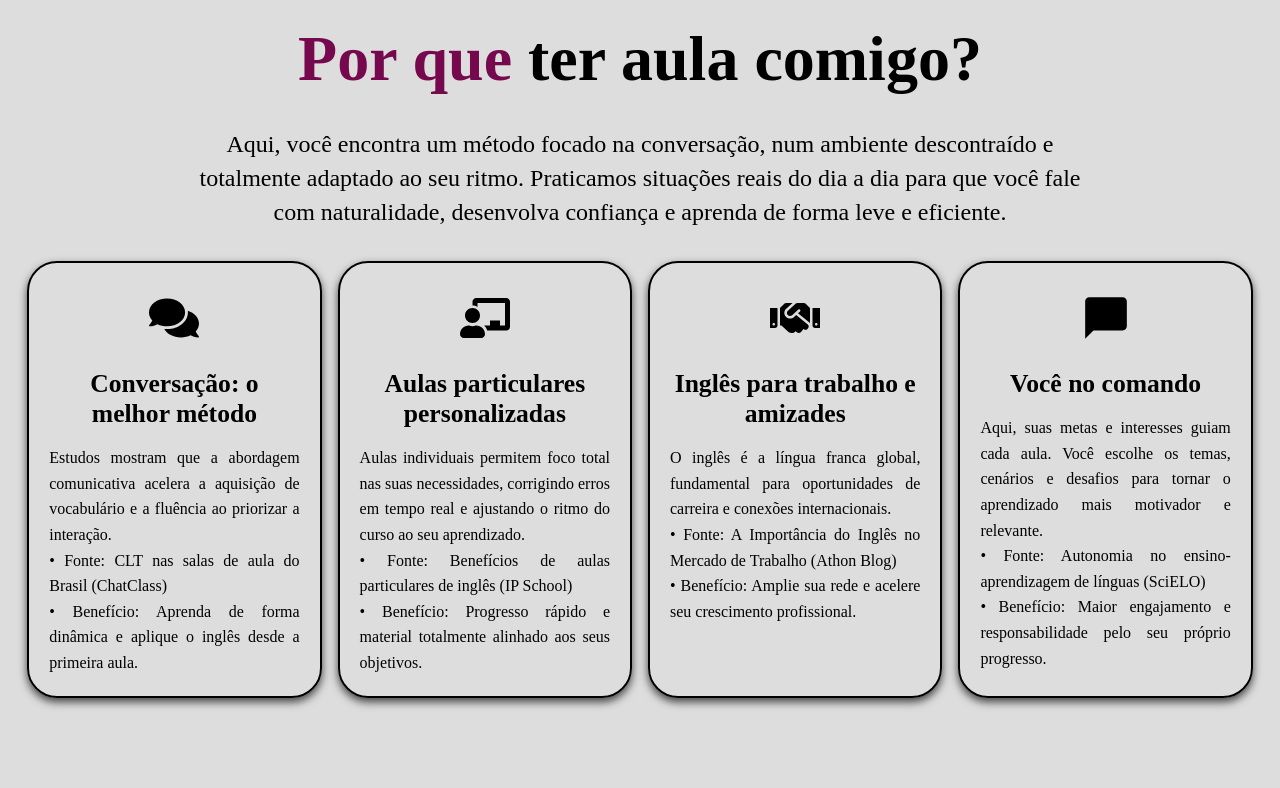
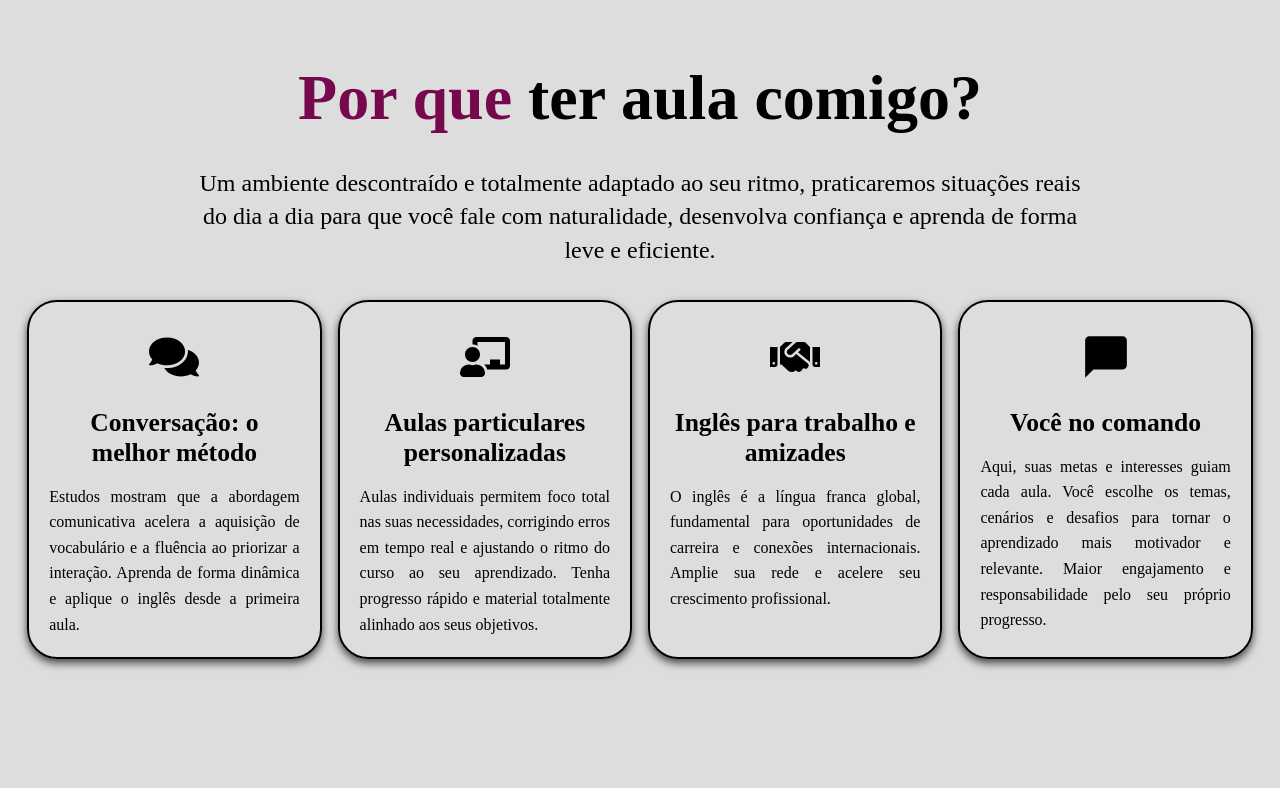
Before and after one commit to GuilhermeFranciscoPereira/LandingPage_Ana-Guarda, a Next.js app: page / in a window 1280 px wide. Shown: the part 1560-2348 px from the top of the page. Built offline with nearby package versions, Linux system fonts and the light colour scheme; a web font is replaced by a local one.

Commit message:
refactor(texts): changes made in the texts based on client requests

```diff
--- a/src/Sections/AboutWhoAmI/index.tsx
+++ b/src/Sections/AboutWhoAmI/index.tsx
@@ -31,7 +31,7 @@ export default function AboutWhoAmI(): React.ReactElement {
                             <h2>Quem é <span>Ana Flávia Guarda?</span></h2>
                             <h3>
                                 <div data-aos="fade-left">
-                                    Prazer, eu sou a Ana!, estudo inglês há muitos anos e, ao longo desse tempo, tive experiências internacionais que transformaram minha forma de aprender — e de ensinar.
+                                    Prazer, eu sou a Ana!, estudo inglês há muitos anos e, ao longo desse tempo, tive muitas experiências inclusive internacionais que transformaram minha forma de aprender — e de ensinar.
                                     Entendi, na prática, que a conversação é o que realmente aproxima a gente da fluência e da autoconfiança com o idioma.
                                 </div>
                                 <br />
--- a/src/Sections/Plans/QuestionnaireModal/index.tsx
+++ b/src/Sections/Plans/QuestionnaireModal/index.tsx
@@ -164,7 +164,7 @@ export default function QuestionnaireModal({ planName, onClose }: Props): React.
                             </div>
 
                             <div className={styles.formGroup}>
-                                <label className={styles.label}>6️⃣ De 1 a 5, quão confortável você se sente falando inglês outra pessoa? (1 = Nada confortável / 5 = Super tranquilo)</label>
+                                <label className={styles.label}>6️⃣ De 1 a 5, quão confortável você se sente falando inglês com outra pessoa? (1 = Nada confortável / 5 = Super tranquilo)</label>
                                 <div className={styles.rating}>
                                     <input type="radio" id="star-5" name="question6" value="5" checked={form.question6 === '5'} onChange={() => handleChange('question6', '5')} />
                                     <label htmlFor="star-5">
@@ -248,9 +248,9 @@ export default function QuestionnaireModal({ planName, onClose }: Props): React.
                 )}
                 {step === 3 && (
                     <div className={styles.step}>
-                        <h2 className={styles.title}>🎉 Obrigada!</h2>
+                        <h2 className={styles.title}>🎉 Thanks!</h2>
                         <p className={styles.description}>
-                            Seus dados foram enviados com sucesso! Em até 48 horas úteis entrarei em contato no seu WhatsApp para já agendarmos o início da sua fluência!
+                            Seus dados foram enviados com sucesso! Em até 48 horas úteis entrarei em contato no seu WhatsApp!
                         </p>
                     </div>
                 )}
--- a/src/Sections/Students/index.tsx
+++ b/src/Sections/Students/index.tsx
@@ -39,7 +39,7 @@ export default function Students(): React.ReactElement {
                         <div className={styles.studentText}>
                             <div className={styles.contentTextStudent}>
                                 <h3>Marcelo Rocha</h3>
-                                <p>Marcelo aos 48 anos de idade, conta com a Ana para realizar suas viagens internacionais, tendo alguém para conversar mas também lhe auxiliar em momentos que não compreende a lingua inglesa, ou necessita dizer algo e não sabe como.</p>
+                                <p>Marcelo, 48 anos, empresário, conta com a Ana para auxilia-lo em viagens internacionais de negócios, participando inclusive de reuniões on line remotamente.</p>
                             </div>
                         </div>
                     </div>
--- a/src/Sections/WhyTakeClassWithMe/index.tsx
+++ b/src/Sections/WhyTakeClassWithMe/index.tsx
@@ -10,8 +10,7 @@ export default function WhyTakeClassWithMe(): React.ReactElement {
                     <div className={styles.textHeadlineWhyTakeClassWithMe} data-aos="fade-up">
                         <h2><span>Por que</span> ter aula comigo?</h2>
                         <p>
-                            Aqui, você encontra um método focado na conversação, num ambiente descontraído e totalmente adaptado ao seu ritmo.
-                            Praticamos situações reais do dia a dia para que você fale com naturalidade, desenvolva confiança e aprenda de forma leve e eficiente.
+                            Um ambiente descontraído e totalmente adaptado ao seu ritmo, praticaremos situações reais do dia a dia para que você fale com naturalidade, desenvolva confiança e aprenda de forma leve e eficiente.
                         </p>
                     </div>
                 </div>
@@ -20,34 +19,14 @@ export default function WhyTakeClassWithMe(): React.ReactElement {
                         <FaComments className={styles.icon} />
                         <h3>Conversação: o melhor método</h3>
                         <p>
-                            Estudos mostram que a abordagem comunicativa acelera a aquisição de vocabulário e a fluência ao priorizar a interação.
-                            <br />
-                            <span>• Fonte:</span>{' '}
-                            <a
-                                href="https://www.chatclass.ai/blog/communicative-language-teaching-clt-nas-salas-de-aula-do-brasil"
-                                target="_blank"
-                            >
-                                CLT nas salas de aula do Brasil (ChatClass)
-                            </a>
-                            <br />
-                            <span>• Benefício:</span> Aprenda de forma dinâmica e aplique o inglês desde a primeira aula.
+                            Estudos mostram que a abordagem comunicativa acelera a aquisição de vocabulário e a fluência ao priorizar a interação. Aprenda de forma dinâmica e aplique o inglês desde a primeira aula.
                         </p>
                     </div>
                     <div className={styles.boxBenefits} data-aos="fade-up">
                         <FaChalkboardTeacher className={styles.icon} />
                         <h3>Aulas particulares personalizadas</h3>
                         <p>
-                            Aulas individuais permitem foco total nas suas necessidades, corrigindo erros em tempo real e ajustando o ritmo do curso ao seu aprendizado.
-                            <br />
-                            <span>• Fonte:</span>{' '}
-                            <a
-                                href="https://www.ipschool.com.br/quais-sao-os-beneficios-de-aulas-particulares-de-ingles/"
-                                target="_blank"
-                            >
-                                Benefícios de aulas particulares de inglês (IP School)
-                            </a>
-                            <br />
-                            <span>• Benefício:</span> Progresso rápido e material totalmente alinhado aos seus objetivos.
+                            Aulas individuais permitem foco total nas suas necessidades, corrigindo erros em tempo real e ajustando o ritmo do curso ao seu aprendizado. Tenha progresso rápido e material totalmente alinhado aos seus objetivos.
                         </p>
                     </div>
 
@@ -55,17 +34,7 @@ export default function WhyTakeClassWithMe(): React.ReactElement {
                         <FaHandshake className={styles.icon} />
                         <h3>Inglês para trabalho e amizades</h3>
                         <p>
-                            O inglês é a língua franca global, fundamental para oportunidades de carreira e conexões internacionais.
-                            <br />
-                            <span>• Fonte:</span>{' '}
-                            <a
-                                href="https://athonedu.com.br/blog/importancia-do-ingles-mercado-de-trabalho/"
-                                target="_blank"
-                            >
-                                A Importância do Inglês no Mercado de Trabalho (Athon Blog)
-                            </a>
-                            <br />
-                            <span>• Benefício:</span> Amplie sua rede e acelere seu crescimento profissional.
+                            O inglês é a língua franca global, fundamental para oportunidades de carreira e conexões internacionais. Amplie sua rede e acelere seu crescimento profissional.
                         </p>
                     </div>
 
@@ -73,17 +42,7 @@ export default function WhyTakeClassWithMe(): React.ReactElement {
                         <MdChatBubble className={styles.icon} />
                         <h3>Você no comando</h3>
                         <p>
-                            Aqui, suas metas e interesses guiam cada aula. Você escolhe os temas, cenários e desafios para tornar o aprendizado mais motivador e relevante.
-                            <br />
-                            <span>• Fonte:</span>{' '}
-                            <a
-                                href="https://www.scielo.br/j/edur/a/JyS8KLLrXfTP5Dz9QZgjtxv/"
-                                target="_blank"
-                            >
-                                Autonomia no ensino-aprendizagem de línguas (SciELO)
-                            </a>
-                            <br />
-                            <span>• Benefício:</span> Maior engajamento e responsabilidade pelo seu próprio progresso.
+                            Aqui, suas metas e interesses guiam cada aula. Você escolhe os temas, cenários e desafios para tornar o aprendizado mais motivador e relevante. Maior engajamento e responsabilidade pelo seu próprio progresso.
                         </p>
                     </div>
 
```
Also changed, not shown: 1 other file (tests, documents, lock files or other folders).
